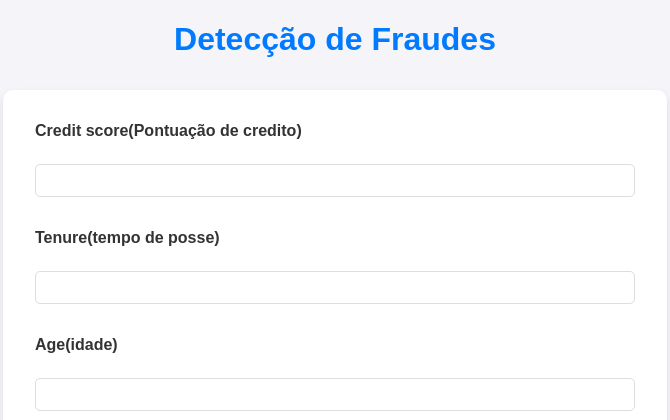
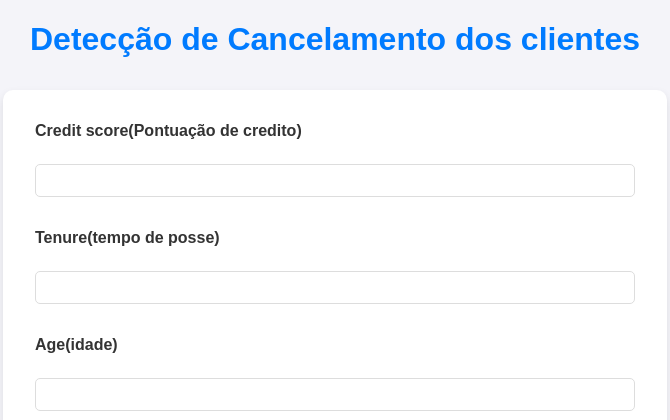
Before and after one commit to Gustavo-michel/Churn-BankCostumer-Predict, a Flask app: page / in a window 1280 px wide. Shown: the top 420 px of the page, without its empty margins (305-975 px from the left). Run offline with Flask 3, Linux system fonts and the light colour scheme; parts of the project's set-up code (start-up, migrations or seed data) failed here and were passed over.

Commit message:
Fix: Title

```diff
--- a/app/templates/form.html
+++ b/app/templates/form.html
@@ -3,12 +3,12 @@
 <head>
     <meta charset="UTF-8">
     <meta name="viewport" content="width=device-width, initial-scale=1.0">
-    <title>Detecção de Fraudes</title>
+    <title>Detecção do Cancelamento bancos</title>
     <link rel="stylesheet" href="../static/css/style.css">
 </head>
 <body>
     <header>
-        <h1>Detecção de Fraudes</h1>
+        <h1>Detecção de Cancelamento dos clientes</h1>
     </header>
     <form action="/" method="post">
         <label for="CreditScore">Credit score(Pontuação de credito)</label>
```
